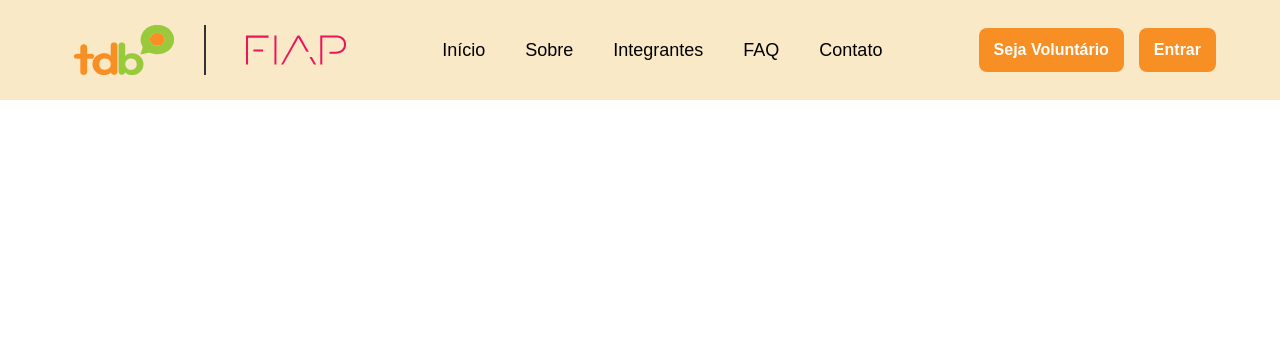
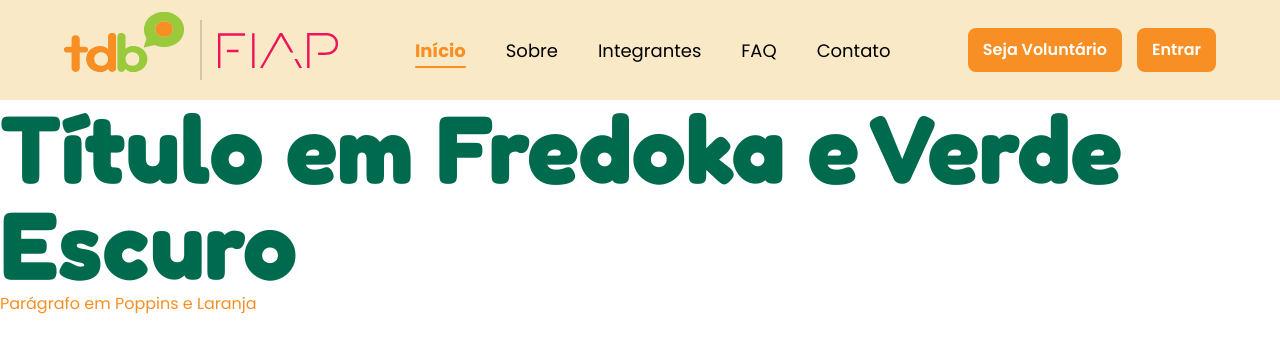
Before and after one commit to TdB-PlataformaRaizDoBem/Raiz-do-Bem, a React (Vite) app: page / in a window 1280 px wide. Shown: the top 352 px of the page. Built offline with nearby package versions, Linux system fonts and the light colour scheme.

Commit message:
refactor: ajuste de responsividade, alinhamento do header e otimização de SVGs

```diff
--- a/index.html
+++ b/index.html
@@ -4,6 +4,7 @@
     <meta charset="UTF-8" />
     <link rel="icon" type="image/svg+xml" href="/vite.svg" />
     <meta name="viewport" content="width=device-width, initial-scale=1.0" />
+    <link href="https://fonts.googleapis.com/css2?family=Fredoka:wght@300..700&family=Poppins:wght@100..900&display=swap" rel="stylesheet">
     <title>raiz-do-bem</title>
   </head>
   <body>
--- a/src/components/layout/Header.tsx
+++ b/src/components/layout/Header.tsx
@@ -1,104 +1,99 @@
 import React from "react";
-import { Link } from "react-router-dom";
+import { NavLink } from "react-router-dom";
 import { Button } from "../ui/Button";
 
-import TDB from '../../assets/svgs/TDB_logo.svg'
-import Fiap from '../../assets/svgs/fiap.svg'
-import Menu from '../../assets/svgs/menu_hamburguer.svg';
+import TDB from "../../assets/svgs/TDB_logo.svg";
+import Fiap from "../../assets/svgs/fiap.svg";
+import Menu from "../../assets/svgs/menu_hamburguer.svg";
+
+const navLinks = [
+  { path: "/", label: "Início" },
+  { path: "/sobre", label: "Sobre" },
+  { path: "/integrantes", label: "Integrantes" },
+  { path: "/faq", label: "FAQ" },
+  { path: "/contato", label: "Contato" },
+];
 
 export function Header() {
   const [isOpen, setIsOpen] = React.useState(false);
 
+  const NavLinkStyle = `
+    font-sans text-[1.125rem] relative transition-colors duration-300
+    [&.active]:text-orange [&.active]:font-bold
+    [&.active]:after:content-[''] [&.active]:after:absolute [&.active]:after:bottom-[-5px]
+    [&.active]:after:left-0 [&.active]:after:w-full [&.active]:after:h-[2px]
+    [&.active]:after:bg-orange [&.active]:after:rounded-[2px]
+  `;
+
+  const NavLinkMobileStyle = `
+    font-sans text-[1.125rem] relative inline-block py-2 [&.active]:text-orange [&.active]:font-bold
+    [&.active]:after:content-[''] [&.active]:after:absolute [&.active]:after:bottom-0
+    [&.active]:after:left-1/2 [&.active]:after:-translate-x-1/2
+    [&.active]:after:w-12 [&.active]:after:h-[2px] [&.active]:after:bg-orange
+  `;
+
   return (
-    <header
-      className="
-        bg-[var(--color-cream)]
-        h-[100px]
-        flex
-        items-center
-        flex-wrap
-        px-[5vw]
-        gap-5
-        relative
-      "
-    >
-      <Link
-        to="/"
-        className="flex items-center"
-        aria-label="Página inicial - Turma do Bem"
-      >
+    <header className="bg-cream h-[100px] flex items-center px-[5vw] gap-5 relative">
+      <div className="flex place-items-center gap-4 shrink-0">
+        <NavLink to="/" className="flex items-center">
           <img
             src={TDB}
             alt="Turma do Bem"
-          className="w-[90px] h-[38px] sm:w-[120px] sm:h-[50px]"
+            className="w-[100px] sm:w-[120px] h-auto block pb-4"
           />
-        <span className="inline-block w-[2px] h-[50px] mx-5 bg-[#333]" />
-      </Link>
+        </NavLink>
 
+
+        <div className="hidden md:flex items-center gap-4">
+          <span className="w-[1.5px] h-[60px] bg-black/20" />
           <img
             src={Fiap}
             alt="Logo Fiap"
-        className="w-[90px] h-[38px] sm:w-[100px] sm:h-[80px]"
+            className="w-[90px] sm:w-[120px] h-auto block"
           />
+        </div>
+      </div>
 
       <nav className="hidden xl:block mx-auto">
         <ul className="flex gap-10">
-          <li><Link to="/" className="text-[1.125rem]">Início</Link></li>
-          <li><Link to="/sobre" className="text-[1.125rem]">Sobre</Link></li>
-          <li><Link to="/integrantes" className="text-[1.125rem]">Integrantes</Link></li>
-          <li><Link to="/faq" className="text-[1.125rem]">FAQ</Link></li>
-          <li><Link to="/contato" className="text-[1.125rem]">Contato</Link></li>
+          {navLinks.map((link) => (
+            <li key={link.path}>
+              <NavLink to={link.path} className={NavLinkStyle}>
+                {link.label}
+              </NavLink>
+            </li>
+          ))}
         </ul>
       </nav>
 
-      <div className="hidden xl:flex">
-        <Button className="mr-[15px]">
-          Seja Voluntário
-        </Button>
-
-        <Button>
-          Entrar
-        </Button>
+      <div className="hidden xl:flex gap-[15px]">
+        <Button>Seja Voluntário</Button>
+        <Button>Entrar</Button>
       </div>
 
       {/* Mobile */}
       <button
         className="xl:hidden ml-auto"
-        aria-label="Abrir menu"
-        aria-expanded={isOpen}
         onClick={() => setIsOpen(!isOpen)}
+        aria-label="Menu"
       >
-        <img
-          src={Menu}
-          alt="Menu"
-          className="w-6"
-        />
+        <img src={Menu} alt="Menu" className="w-6" />
       </button>
 
       {isOpen && (
-        <nav
-          className="
-            xl:hidden
-            flex
-            flex-col
-            absolute
-            top-[80px]
-            right-0
-            w-full
-            text-center
-            py-8
-            z-10
-            bg-[rgba(11,61,51,0.8)]
-            backdrop-blur-md
-            shadow-lg
-          "
+        <nav className="xl:hidden flex flex-col absolute top-[100px] left-0 w-full text-center py-8 z-10 bg-darkgreen/85 backdrop-blur-md shadow-lg">
+          <ul className="flex flex-col gap-5 mb-6 text-white">
+            {navLinks.map((link) => (
+              <li key={link.path}>
+                <NavLink
+                  to={link.path}
+                  className={NavLinkMobileStyle}
+                  onClick={() => setIsOpen(false)}
                 >
-          <ul className="flex flex-col gap-5 mb-6 text-white">
-            <li><Link to="/">Início</Link></li>
-            <li><Link to="/sobre">Sobre</Link></li>
-            <li><Link to="/integrantes">Integrantes</Link></li>
-            <li><Link to="/faq">FAQ</Link></li>
-            <li><Link to="/contato">Contato</Link></li>
+                  {link.label}
+                </NavLink>
+              </li>
+            ))}
           </ul>
 
           <div className="flex justify-center gap-[30px]">
--- a/src/index.css
+++ b/src/index.css
@@ -1,20 +1,17 @@
 @import "tailwindcss";
 
-/* Fonts */
-@import url("https://fonts.googleapis.com/css2?family=Fredoka:wght@300..700&family=Poppins:ital,wght@0,100;...&display=swap");
+@theme {
+  /* As fontes precisam ser mapeadas assim na v4 */
+  --font-sans: "Poppins", sans-serif;
+  --font-fredoka: "Fredoka", sans-serif;
 
-@theme {
-  /* Fonts */
-  --font-sans: "Poppins", sans-serif;
-  --font-title: "Fredoka", sans-serif;
-
-  /* Colors */
+  /* As cores precisam ter o prefixo --color- */
   --color-darkgreen: #006a4e;
   --color-lightgreen: #98ca3c;
   --color-gold: #e5bf6d;
   --color-orange: #f78f24;
   --color-cream: #fae9c6;
   --color-amber: #fbae17;
-  --color-black: #333;
-  --color-gray: #666;
+  --color-black: #333333;
+  --color-gray: #666666;
 }
--- a/src/pages/home/Home.tsx
+++ b/src/pages/home/Home.tsx
@@ -1,12 +1,16 @@
-import React from 'react'
-import { Header } from '../../components/layout/Header'
+import React from "react";
+import { Header } from "../../components/layout/Header";
 
 const Home = () => {
   return (
     <>
       <Header />
+      <h1 className="font-fredoka font-bold text-darkgreen text-8xl">
+        Título em Fredoka e Verde Escuro
+      </h1>
+      <p className="font-sans text-orange">Parágrafo em Poppins e Laranja</p>
     </>
-  )
-}
+  );
+};
 
-export default Home
+export default Home;
```
Also changed, not shown: src/assets/svgs/TDB_logo.svg, src/assets/svgs/fiap.svg. Lines whose indentation alone changed are shown as unchanged.
